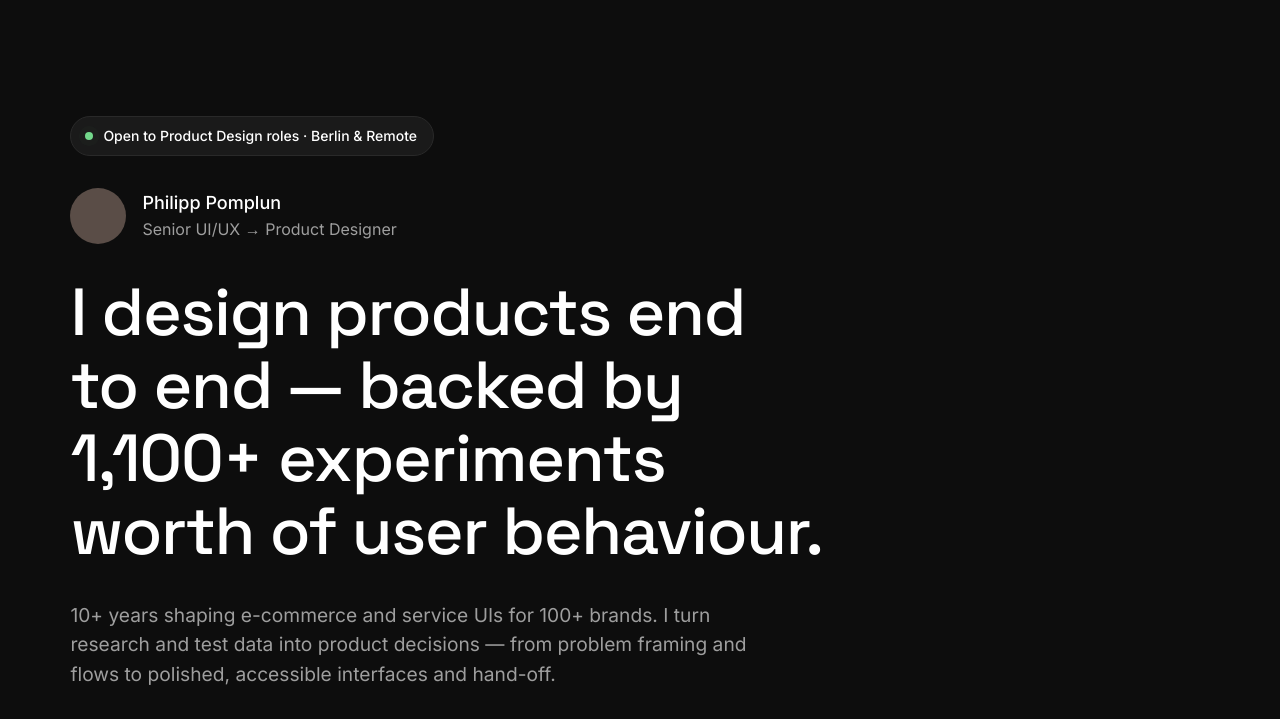
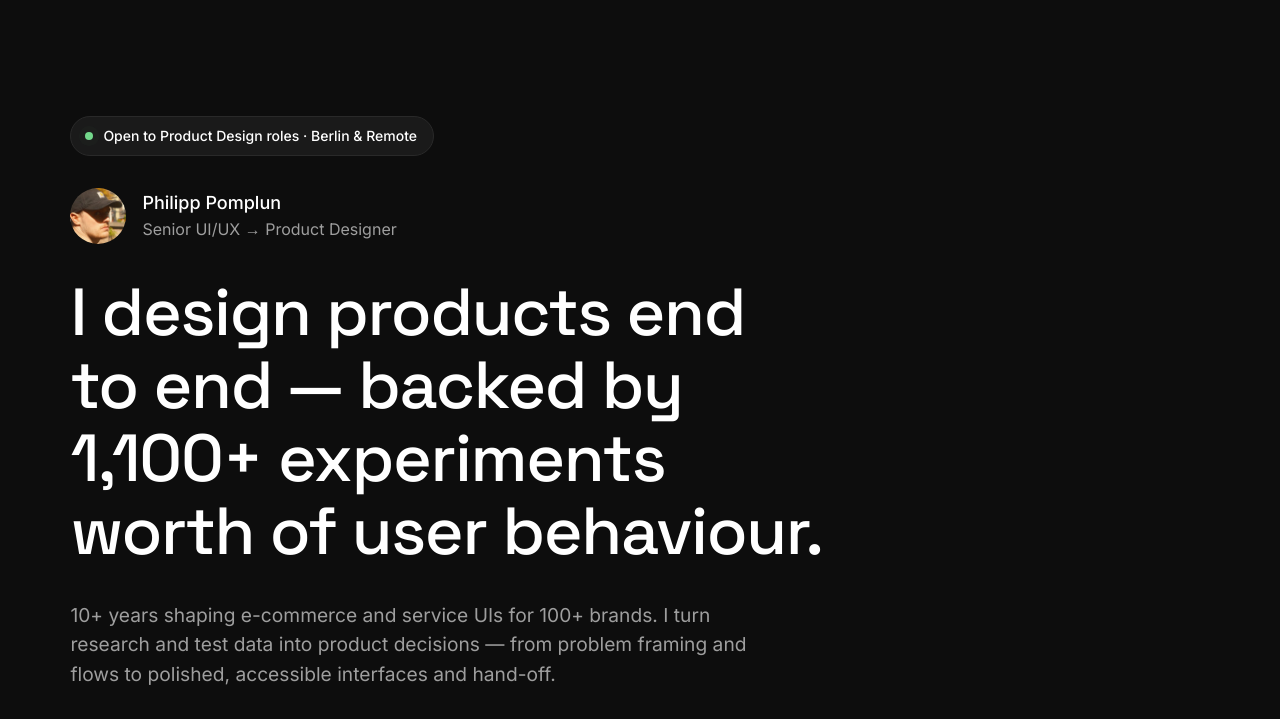
Before and after one commit to philipppomplun/philipppomplun.github.io, a plain HTML site: page index.html in a window 1280 px wide. Shown: the part 79-798 px from the top of the page. Drawn offline with Linux system fonts and the light colour scheme.

Commit message:
Add profile photo as avatar (hero + contact)
Co-Authored-By: Claude Opus 5.5 <noreply@anthropic.com>
Claude-Session: https://claude.ai/code/session_01VCpzXNqt47KCJFf8eSNXAM

```diff
--- a/style.css
+++ b/style.css
@@ -44,7 +44,7 @@
   .dot::after{content:"";position:absolute;inset:0;border-radius:50%;background:var(--green);animation:ping 2s var(--ease) infinite}
   @keyframes ping{0%{transform:scale(1);opacity:.7}80%,100%{transform:scale(2.6);opacity:0}}
   .identity{display:flex;align-items:center;gap:16px}
-  .avatar{width:56px;height:56px;border-radius:50%;background:#5a4d47 center/cover;flex:none}
+  .avatar{width:56px;height:56px;border-radius:50%;background:#5a4d47 url(img/avatar.jpg) center/cover;flex:none}
   .identity strong{display:block;font-weight:500;font-size:18px}
   .identity span{color:var(--muted);font-size:16px}
   h1.display{font-size:clamp(40px,5.2vw,76px);max-width:21ch;text-wrap:balance}
```
Also changed, not shown: index.html (+0 -1 lines), img/avatar.jpg (added).
